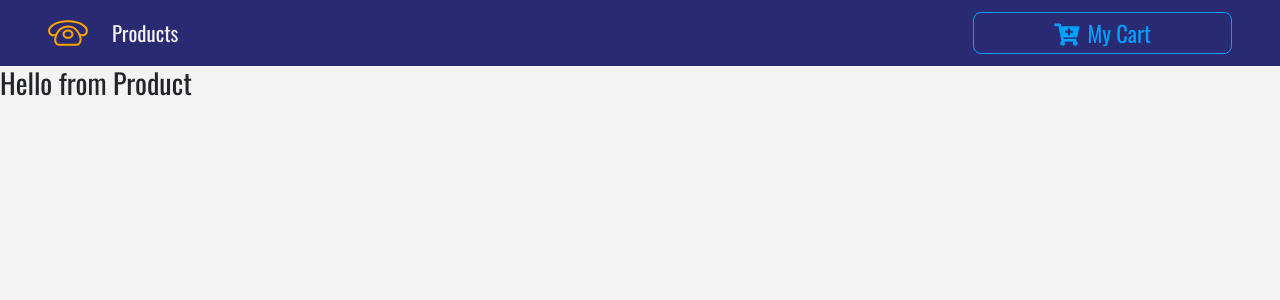
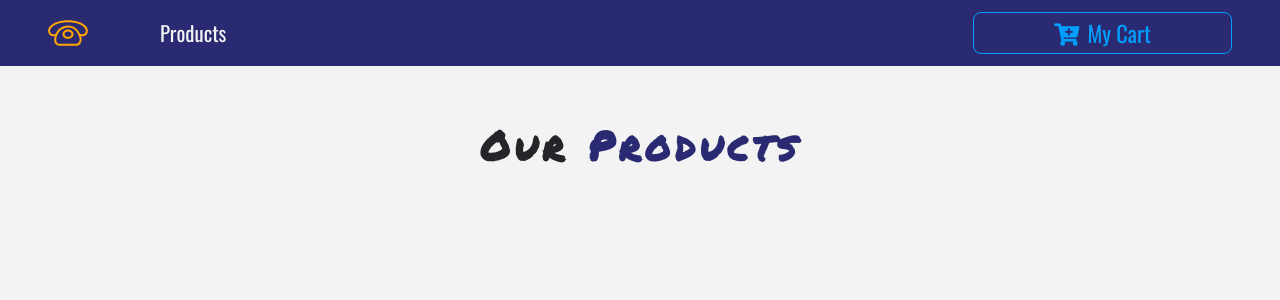
Before and after one commit to mfrandes/react-ecomerce-app, a React (Create React App) app: page / in a window 1280 px wide. Shown: the top 300 px of the page. Built offline with nearby package versions, Linux system fonts and the light colour scheme; the HTML template or start-up script is replaced by a standard one.

Commit message:
Title and styling

```diff
--- a/src/App.js
+++ b/src/App.js
@@ -8,7 +8,6 @@
 import Details from './components/Details';
 import Cart from './components/Cart';
 import Default from './components/Default';
-
 
 class App extends Component {
   render() {
--- a/src/components/Navbar.js
+++ b/src/components/Navbar.js
@@ -15,9 +15,9 @@
                     <img src={logo} alt="store" className="navbar-brand" />
                 </Link>
                 <ul className="navbar-nav align-items-center">
-                    <li classNeme="nav-item ml-5">
+                    <li className="nav-item ml-5">
                         <Link to="/" className="nav-link">
-                            products
+                         products
                 </Link>
                     </li>
                 </ul>
@@ -41,4 +41,4 @@
     font-size: 1.3rem;
     text-transform: capitalize;
 }
-`
+`;
--- a/src/components/ProductList.js
+++ b/src/components/ProductList.js
@@ -1,11 +1,26 @@
 import React, { Component } from 'react'
 import Product from "./Product";
+import Title from './Title';
+import {storeProducts} from '../data';
 export default class Navbar extends Component {
+    state = {
+        products: storeProducts
+    }
     render() {
+        console.log(this.state.products);
         return (
-        <div>
-            <Product />
-        </div>
+            <React.Fragment>
+                <div className="py-5">
+                    <div className="container">
+                        <Title  name="our" className="our" title="products" />
+
+                        <div className="row">
+                        </div>
+                    </div>
+                </div>
+            </React.Fragment>
+            // <Product />
+
         )
     }
 }
--- /dev/null
+++ b/src/components/Title.js
@@ -0,0 +1,13 @@
+import React from 'react'
+
+export default function Title({name,title}) {
+  return (
+    <div className="row">
+      <div className="col-10 mx-auto my-2 text-center text-title">
+      <h1 className="text-capitalize font-weight-bold">
+      {name} <strong className="text-blue">{title}</strong>
+      </h1>
+      </div>
+    </div>
+  )
+}
--- a/src/data.js
+++ b/src/data.js
@@ -1,8 +1,3 @@
-/*
-https://www.iconfinder.com/icons/1243689/call_phone_icon
-Creative Commons (Attribution 3.0 Unported);
-https://www.iconfinder.com/Makoto_msk */
-
 export const storeProducts = [
   {
     id: 1,
```
